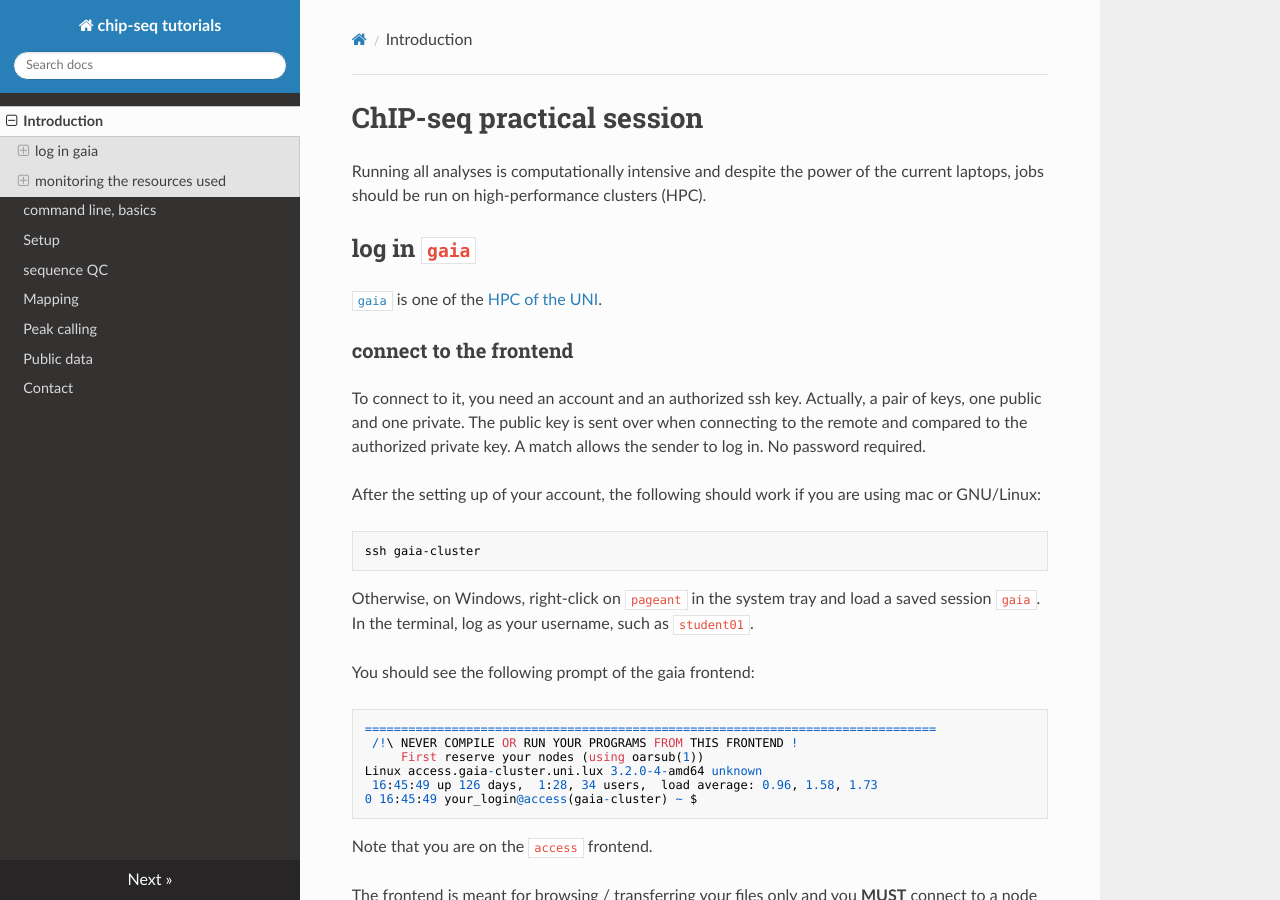
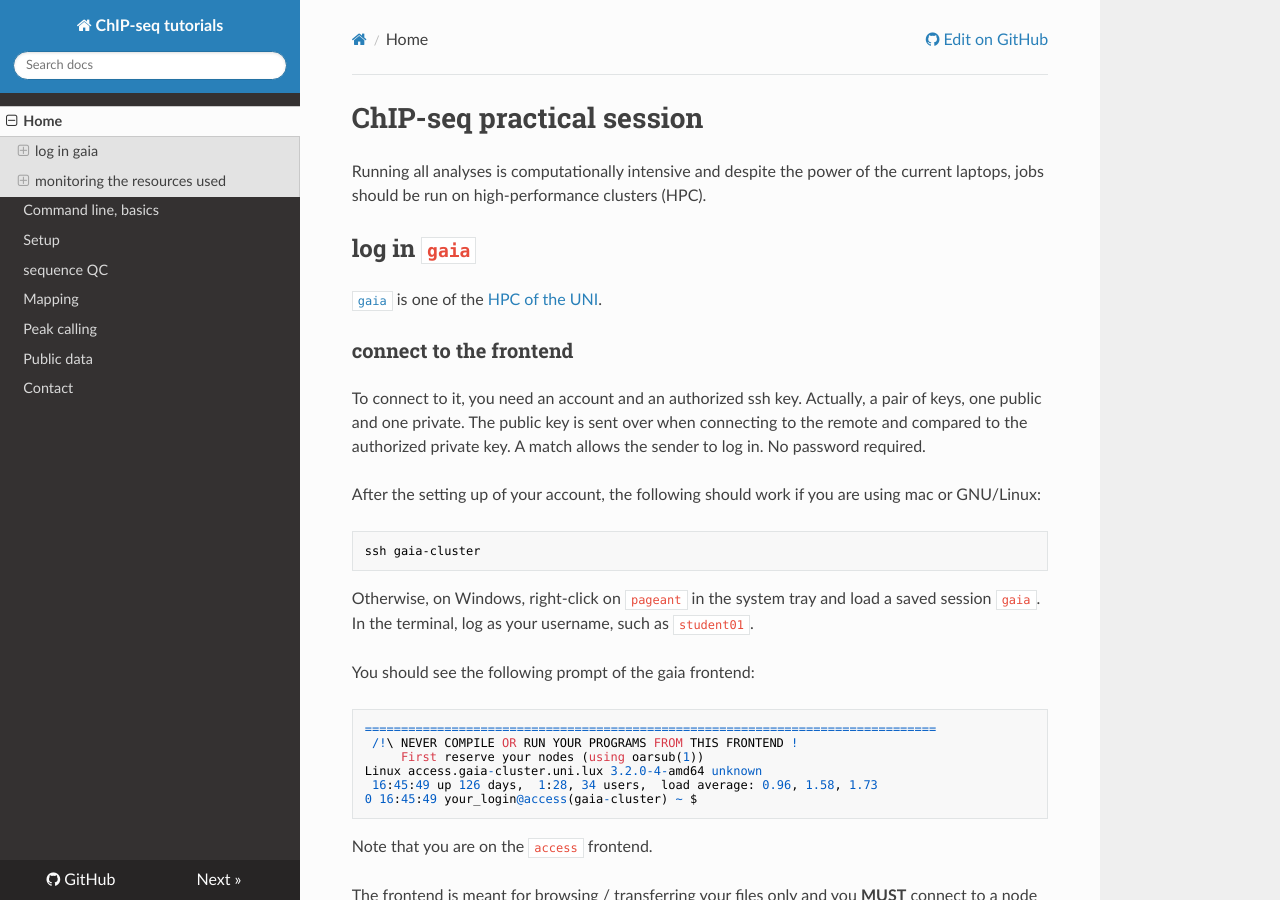
Before and after one commit to ginolhac/chip-seq, an MkDocs documentation site: the page built from docs/index.md, in a window 1280 px wide and 900 px high. Built offline with MkDocs 1.6.1, drawn with Linux system fonts in a browser that asks for light colours; nearby versions of some CDN libraries; old or Windows-style settings are respelled for this version of MkDocs; part of the change alters nothing that is shown.

```diff
--- a/docs/index.md
+++ b/docs/index.md
@@ -40,7 +40,7 @@ using the utility `oarsub` described [here](https://hpc.uni.lu/users/docs/oar.ht
 Software are organized into **modules** that provide you with the binaries but also all the environment required for their running processes.
 
 
-#### TMUX
+### TMUX
 
 log in to a remote computer is great, all computation, heat generation is happening elsewhere but this comes with a price: disconnection.
 This happens all the time. The way to get around it, is to have a `screen` system that store your terminal, commands, environment in which
--- a/mkdocs.yml
+++ b/mkdocs.yml
@@ -1,11 +1,13 @@
-site_name: chip-seq tutorials
+site_name: ChIP-seq tutorials
 pages:
-- Introduction: 'index.md'
-- command line, basics: 'cli.md'
-- Setup: 'install.md'
-- sequence QC: 'fastqc.md'
-- Mapping: 'mapping.md'
-- Peak calling: 'peak.md'
-- Public data: 'public.md'
-- Contact: 'contact.md'
+- Home: "index.md"
+- "Command line, basics": "cli.md"
+- Setup: "install.md"
+- sequence QC: "fastqc.md"
+- Mapping: "mapping.md"
+- Peak calling: "peak.md"
+- Public data: "public.md"
+- Contact: "contact.md"
+repo_url: https://github.com/ginolhac/chip-seq/
+site_description: "ChIP-seq tutorial, University of Luxembourg, Life Sciences Research Unit"
 theme: readthedocs
```
